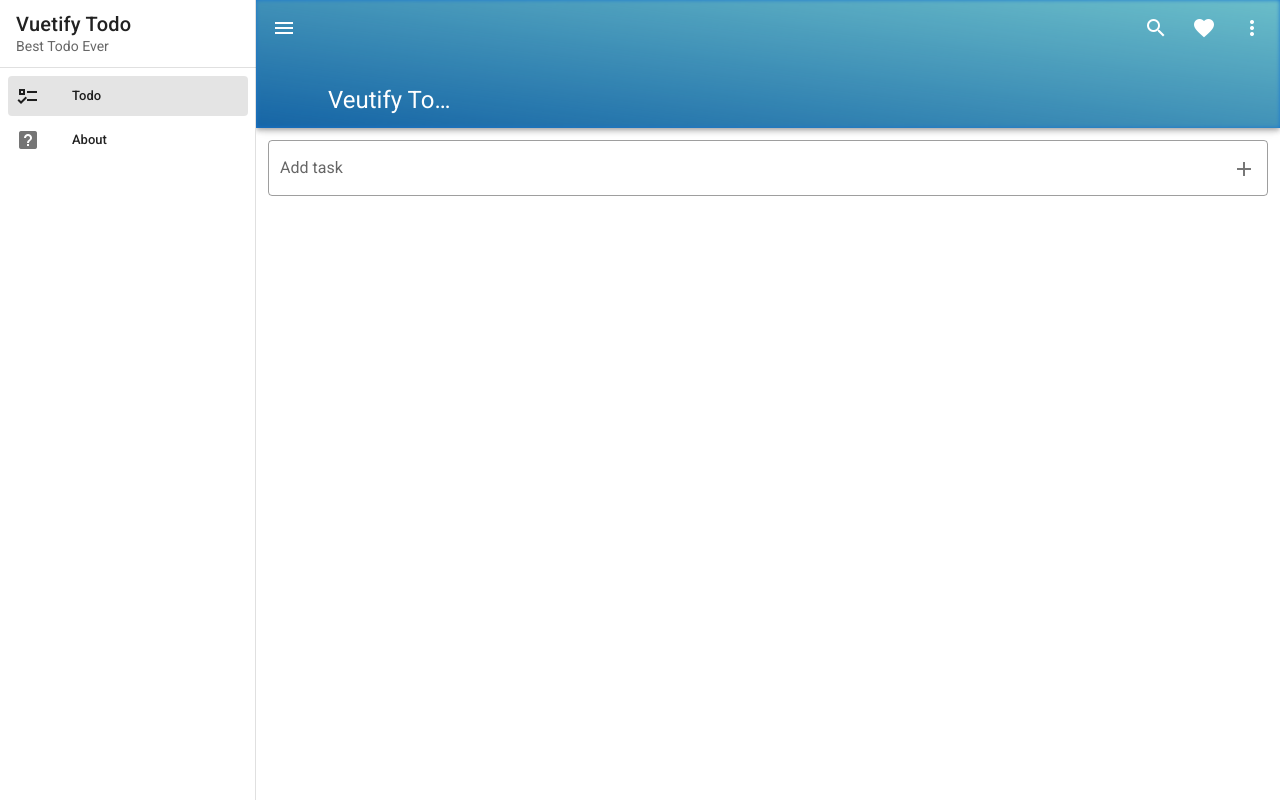
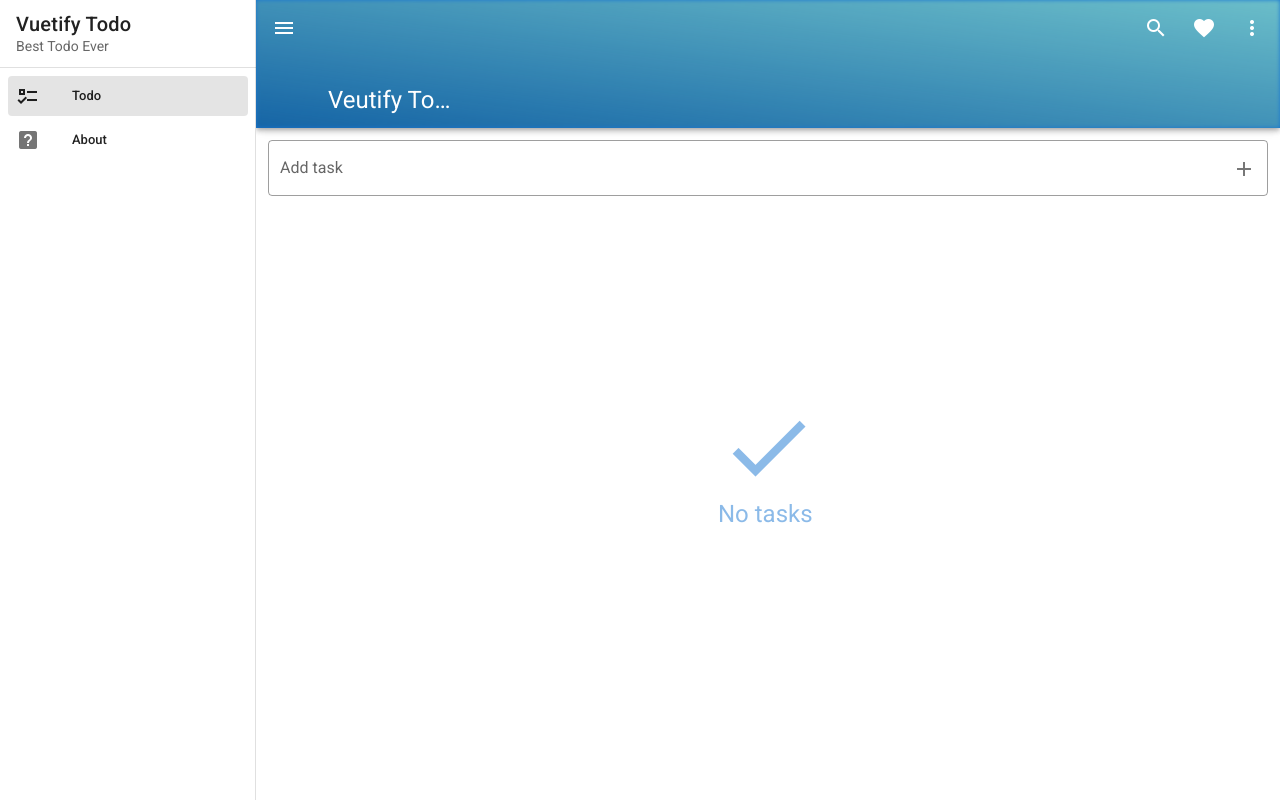
Before and after one commit to yseij/VueJSTodoApp, a Vue app: page /#/ in a window 1280 px wide. Built offline with nearby package versions, Linux system fonts and the light colour scheme.

Commit message:
Geen taken terugval

```diff
--- a/src/views/Todo.vue
+++ b/src/views/Todo.vue
@@ -11,7 +11,7 @@
       hide-details
       clearable
     ></v-text-field>
-    <v-list flat class="pt-0">
+    <v-list flat class="pt-0" v-if="tasks.length">
       <div v-for="task in tasks" :key="task.id">
         <v-list-item
           @click="doneTask(task.id)"
@@ -38,6 +38,10 @@
         <v-divider></v-divider>
       </div>
     </v-list>
+    <div v-else class="no-tasks">
+      <v-icon size="100" color="primary"> mdi-check </v-icon>
+      <div class="text-h5 primary--text">No tasks</div>
+    </div>
   </div>
 </template>
 
@@ -86,3 +90,12 @@ export default {
   },
 };
 </script>
+
+<style lang="sass">
+.no-tasks
+  position: absolute
+  left:50%
+  top: 50%
+  transform: translate(-50%, -50%)
+  opacity: 0.5
+</style>
```
